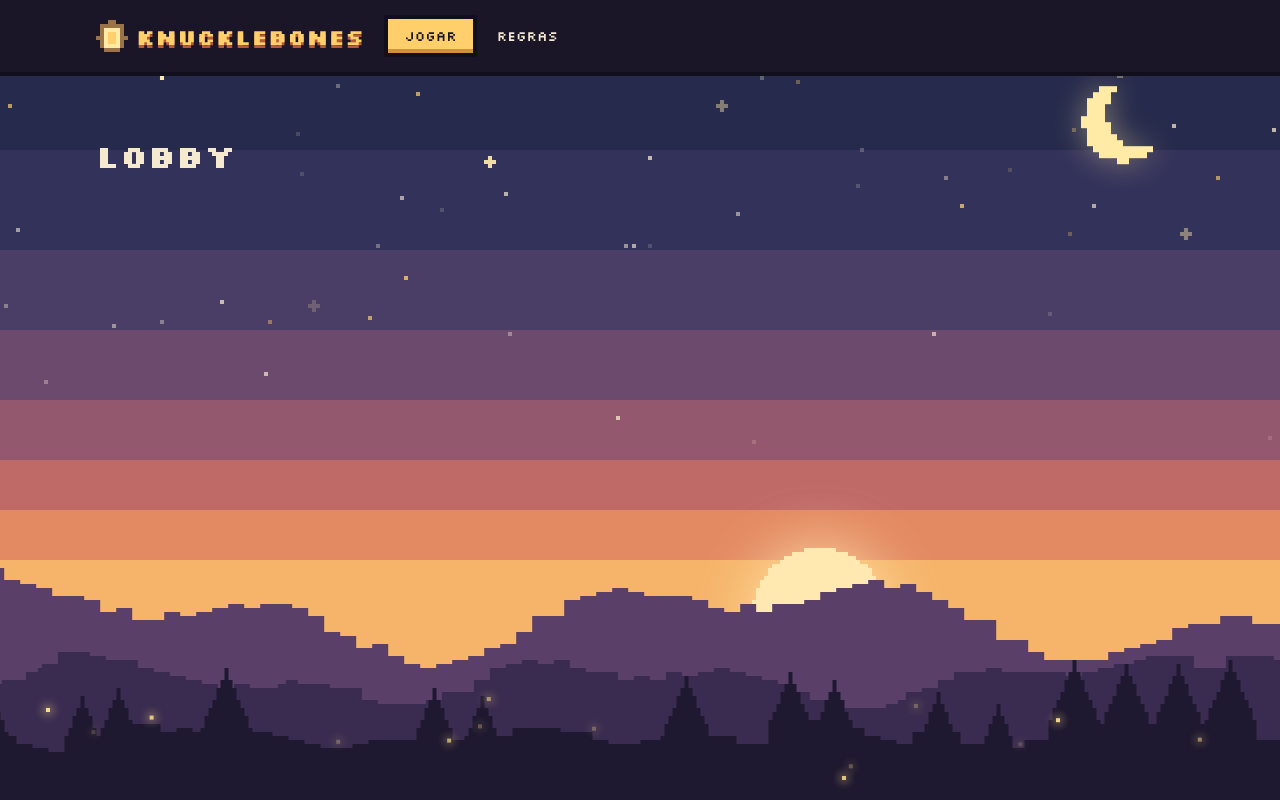
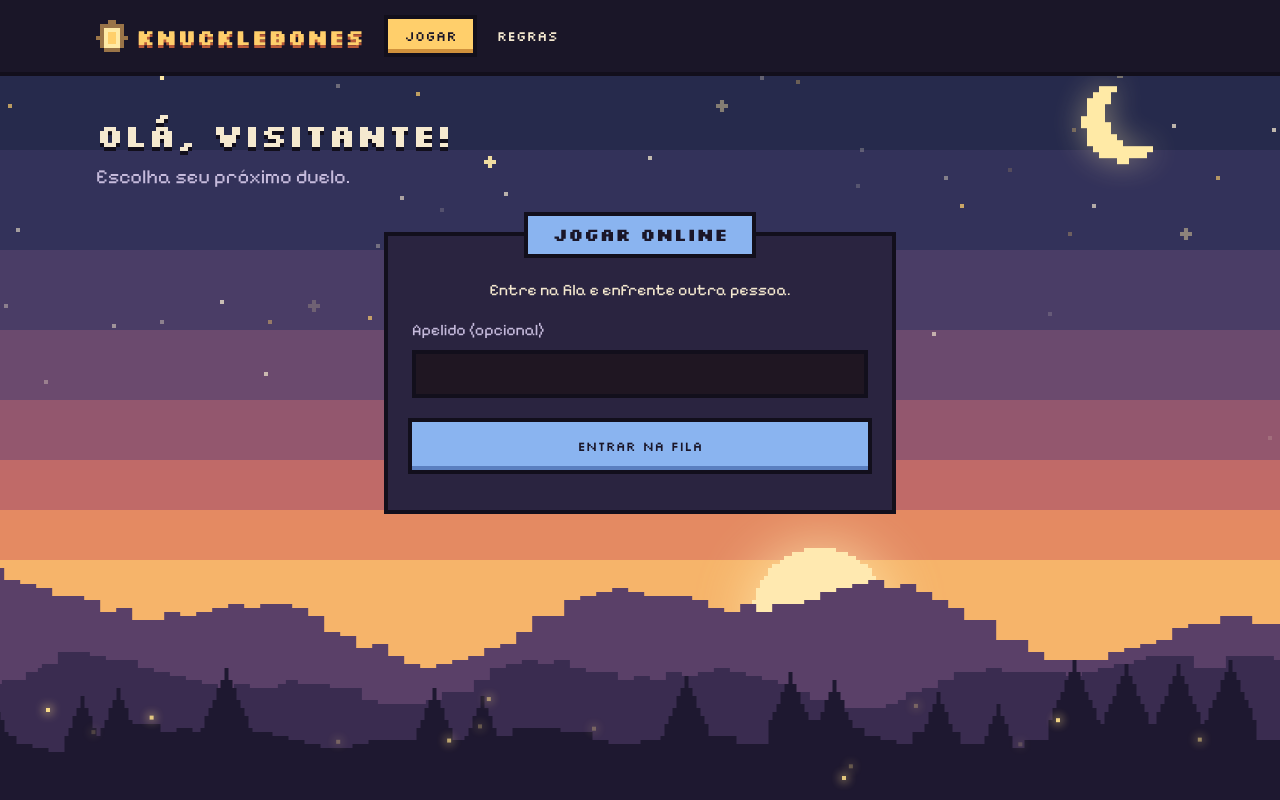
Before and after one commit to claclarinete/Knucklebones, a React (Vite) app in the folder frontend/: page / in a window 1280 px wide. Built offline with nearby package versions, Linux system fonts and the light colour scheme; no server answers.

Commit message:
feat(frontend): adiciona apelido e fila online no lobby

```diff
--- a/frontend/src/hooks/useApelido.ts
+++ b/frontend/src/hooks/useApelido.ts
@@ -1,6 +1,18 @@
 import { useSyncExternalStore } from 'react';
 
 export const CHAVE_APELIDO = 'knucklebones:apelido';
+export const TAMANHO_APELIDO = 20;
+
+/** Mesma regra do servidor: letras, números, espaço, hífen e sublinhado. */
+export function apelidoValido(apelido: string) {
+  return apelido.length <= TAMANHO_APELIDO && /^[\p{L}\p{N} _-]*$/u.test(apelido);
+}
+
+export function salvarApelido(apelido: string) {
+  localStorage.setItem(CHAVE_APELIDO, apelido.trim());
+  // O navegador só avisa as outras abas; este aviso atualiza a aba atual.
+  window.dispatchEvent(new Event('storage'));
+}
 
 function assinar(aoMudar: () => void) {
   window.addEventListener('storage', aoMudar);
--- /dev/null
+++ b/frontend/src/hooks/useFila.ts
@@ -0,0 +1,70 @@
+import { useContext, useEffect, useState } from 'react';
+import { useNavigate } from 'react-router';
+import { salvarPartida } from '../services/partida';
+import { SocketContext } from '../services/SocketContext';
+import type { GameStart } from '../types/jogo';
+
+export type FaseDaFila = 'parado' | 'conectando' | 'entrando' | 'esperando';
+
+export function useFila() {
+  const socket = useContext(SocketContext);
+  const navigate = useNavigate();
+  const [pedido, setPedido] = useState<{ nickname?: string } | null>(null);
+  const [fase, setFase] = useState<FaseDaFila>('parado');
+  const [erro, setErro] = useState('');
+
+  useEffect(() => {
+    if (!pedido) return;
+    let pareado = false;
+
+    // Também roda após uma reconexão, porque o servidor tira da fila quem desconecta.
+    const aoConectar = () => {
+      setFase('entrando');
+      socket.emit('queue:join', pedido);
+    };
+    const aoDesconectar = () => setFase('conectando');
+    const aoEsperar = () => setFase('esperando');
+    const aoComecar = (partida: GameStart) => {
+      pareado = true;
+      salvarPartida(partida);
+      navigate(`/partida/${partida.code}`, { state: partida });
+    };
+    const aoFalhar = () => {
+      setErro('Não foi possível entrar na fila. Tente de novo.');
+      setPedido(null);
+      setFase('parado');
+    };
+
+    socket.on('connect', aoConectar);
+    socket.on('disconnect', aoDesconectar);
+    socket.on('queue:waiting', aoEsperar);
+    socket.on('game:start', aoComecar);
+    socket.on('room:error', aoFalhar);
+    if (socket.connected) aoConectar();
+    else socket.connect();
+
+    return () => {
+      socket.off('connect', aoConectar);
+      socket.off('disconnect', aoDesconectar);
+      socket.off('queue:waiting', aoEsperar);
+      socket.off('game:start', aoComecar);
+      socket.off('room:error', aoFalhar);
+      // Cobre o botão Cancelar e a saída do lobby.
+      if (!pareado && socket.connected) socket.emit('queue:leave');
+    };
+  }, [pedido, socket, navigate]);
+
+  return {
+    fase,
+    erro,
+    entrar(apelido: string) {
+      setErro('');
+      setFase('conectando');
+      setPedido(apelido ? { nickname: apelido } : {});
+    },
+    cancelar() {
+      setPedido(null);
+      setFase('parado');
+    },
+  };
+}
--- a/frontend/src/index.css
+++ b/frontend/src/index.css
@@ -11,6 +11,8 @@
   --cor-jogador: #8ab4f0;
   --cor-jogador-sombra: #5a7fc0;
   --cor-adversario: #f08a5d;
+  --cor-perigo: #a83246;
+  --cor-perigo-sombra: #7a2233;
   --cor-neutra: #4b4470;
   --cor-neutra-sombra: #35305a;
   --cor-mesa: #5a3a3a;
@@ -96,6 +98,37 @@ main {
   cursor: pointer;
 }
 
+.botao--jogador {
+  background: var(--cor-jogador);
+  box-shadow:
+    inset 0 calc(-1 * var(--borda)) 0 var(--cor-jogador-sombra),
+    0 0 0 var(--borda) var(--cor-contorno);
+}
+
+.botao--perigo {
+  color: var(--cor-texto);
+  background: var(--cor-perigo);
+  box-shadow:
+    inset 0 calc(-1 * var(--borda)) 0 var(--cor-perigo-sombra),
+    0 0 0 var(--borda) var(--cor-contorno);
+}
+
+.botao:disabled {
+  cursor: not-allowed;
+  filter: grayscale(0.7) brightness(0.8);
+}
+
+.painel__titulo {
+  /* Ocupa só a largura do texto e fica centralizado sobre a borda de cima do painel. */
+  display: table;
+  margin: calc(-1 * var(--espaco-5) - 1.25rem) auto var(--espaco-4);
+  padding: var(--espaco-2) var(--espaco-4);
+  font-size: 1.125rem;
+  color: var(--cor-barra);
+  background: var(--cor-jogador);
+  box-shadow: 0 0 0 var(--borda) var(--cor-contorno);
+}
+
 .so-leitor {
   position: absolute;
   width: 1px;
--- /dev/null
+++ b/frontend/src/pages/Lobby.css
@@ -0,0 +1,65 @@
+.lobby h1 {
+  margin: 0;
+  text-shadow: 0 4px 0 var(--cor-contorno);
+  overflow-wrap: anywhere;
+}
+
+.lobby__chamada {
+  margin: var(--espaco-2) 0 var(--espaco-5);
+  font-size: 1.25rem;
+  color: var(--cor-texto-suave);
+}
+
+.lobby__painel {
+  margin-top: var(--espaco-5);
+}
+
+.lobby__painel label {
+  display: block;
+  margin-bottom: var(--espaco-2);
+  text-align: left;
+  color: var(--cor-texto-suave);
+}
+
+.lobby__painel input {
+  width: 100%;
+  margin-bottom: var(--espaco-4);
+  padding: var(--espaco-2) var(--espaco-3);
+  font: 1.25rem var(--fonte-texto);
+  color: var(--cor-texto);
+  background: var(--cor-espaco);
+  border: var(--borda) solid var(--cor-contorno);
+}
+
+.lobby__painel .botao {
+  width: 100%;
+  min-height: 3rem;
+}
+
+.lobby__erro {
+  margin-top: calc(-1 * var(--espaco-3));
+  color: var(--cor-adversario);
+}
+
+.lobby__ampulheta {
+  display: block;
+  margin: 0 auto;
+  width: 1.5rem;
+  height: 2.5rem;
+  background: var(--cor-destaque);
+  clip-path: polygon(0 0, 100% 0, 100% 10%, 60% 50%, 100% 90%, 100% 100%, 0 100%, 0 90%, 40% 50%, 0 10%);
+  animation: virar 2s steps(8) infinite;
+}
+
+@keyframes virar {
+  50%,
+  100% {
+    transform: rotate(180deg);
+  }
+}
+
+@media (prefers-reduced-motion: reduce) {
+  .lobby__ampulheta {
+    animation: none;
+  }
+}
--- a/frontend/src/pages/Lobby.tsx
+++ b/frontend/src/pages/Lobby.tsx
@@ -1,7 +1,76 @@
+import { useState, type FormEvent } from 'react';
+import { apelidoValido, salvarApelido, TAMANHO_APELIDO, useApelido } from '../hooks/useApelido';
+import { useFila } from '../hooks/useFila';
+import './Lobby.css';
+
+const MENSAGENS = {
+  conectando: 'Conectando ao servidor...',
+  entrando: 'Entrando na fila...',
+  esperando: 'Aguardando adversário...',
+};
+
 export function Lobby() {
+  const salvo = useApelido();
+  const [apelido, setApelido] = useState(salvo);
+  const { fase, erro, entrar, cancelar } = useFila();
+  const valido = apelidoValido(apelido);
+
+  function aoDigitar(valor: string) {
+    setApelido(valor);
+    if (apelidoValido(valor)) salvarApelido(valor);
+  }
+
+  function aoEnviar(evento: FormEvent) {
+    evento.preventDefault();
+    if (valido) entrar(apelido.trim());
+  }
+
   return (
-    <main>
-      <h1>Lobby</h1>
+    <main className="lobby">
+      <h1>Olá, {salvo || 'visitante'}!</h1>
+      <p className="lobby__chamada">Escolha seu próximo duelo.</p>
+
+      <section className="painel lobby__painel" aria-labelledby="titulo-online">
+        <h2 id="titulo-online" className="painel__titulo">
+          Jogar online
+        </h2>
+        {fase === 'parado' ? (
+          <form onSubmit={aoEnviar} noValidate>
+            <p>Entre na fila e enfrente outra pessoa.</p>
+            <label htmlFor="apelido">Apelido (opcional)</label>
+            <input
+              id="apelido"
+              value={apelido}
+              maxLength={TAMANHO_APELIDO}
+              autoComplete="nickname"
+              aria-invalid={!valido}
+              aria-describedby={valido ? undefined : 'erro-apelido'}
+              onChange={(e) => aoDigitar(e.target.value)}
+            />
+            {!valido && (
+              <p id="erro-apelido" className="lobby__erro">
+                Use apenas letras, números, espaço, hífen ou sublinhado.
+              </p>
+            )}
+            {erro && (
+              <p role="alert" className="lobby__erro">
+                {erro}
+              </p>
+            )}
+            <button type="submit" className="botao botao--jogador" disabled={!valido}>
+              Entrar na fila
+            </button>
+          </form>
+        ) : (
+          <>
+            <span className="lobby__ampulheta" aria-hidden="true" />
+            <p role="status">{MENSAGENS[fase]}</p>
+            <button type="button" className="botao botao--perigo" onClick={cancelar}>
+              Cancelar
+            </button>
+          </>
+        )}
+      </section>
     </main>
   );
 }
--- /dev/null
+++ b/frontend/src/services/SocketContext.ts
@@ -0,0 +1,5 @@
+import { createContext } from 'react';
+import { createSocket } from './socket';
+
+/** Conexão única, compartilhada entre as telas. Os testes injetam um substituto. */
+export const SocketContext = createContext(createSocket());
--- /dev/null
+++ b/frontend/src/services/partida.ts
@@ -0,0 +1,8 @@
+import type { GameStart } from '../types/jogo';
+
+export const CHAVE_PARTIDA = 'knucklebones:partida';
+
+/** Guarda o necessário para retomar a partida depois de uma queda ou recarga. */
+export function salvarPartida({ code, playerToken }: GameStart) {
+  sessionStorage.setItem(CHAVE_PARTIDA, JSON.stringify({ code, playerToken }));
+}
```
Also changed, not shown: frontend/src/test/socketFalso.ts (added, +26 -0 lines), frontend/src/types/jogo.ts (+25 -0 lines), 2 other files (tests, documents, lock files or other folders).
